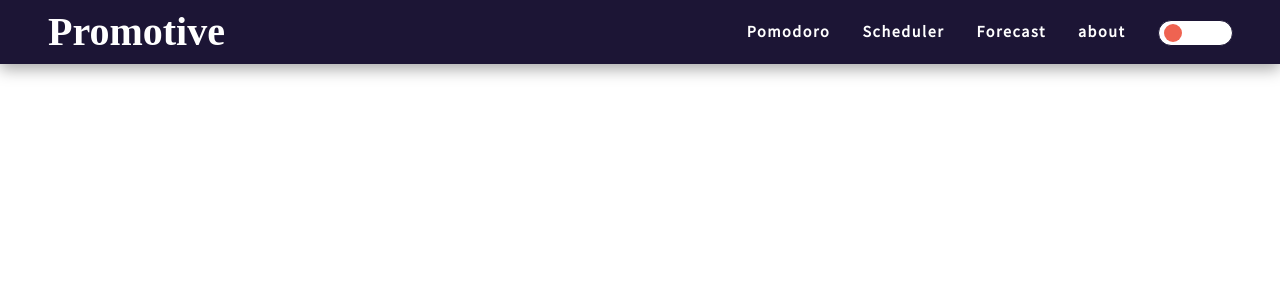
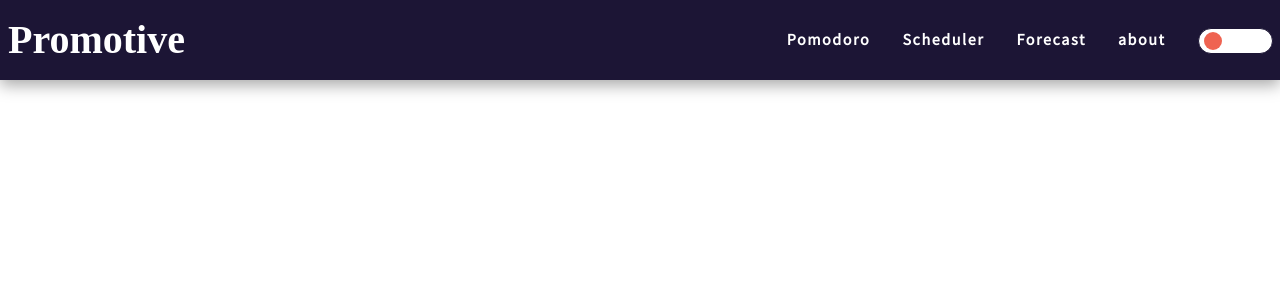
Before and after one commit to devfrankkim/Promotive, a React (Create React App) app: page / in a window 1280 px wide. Shown: the top 300 px of the page. Built offline with nearby package versions, Linux system fonts and the light colour scheme; no server answers.

Commit message:
style: Navbar

```diff
--- a/src/components/DarkMode/index.tsx
+++ b/src/components/DarkMode/index.tsx
@@ -32,6 +32,9 @@ const DarkMode = () => {
 export default DarkMode;
 
 const Wrapper = styled.div<TDarkMode>`
+  :hover {
+    opacity: 0.7;
+  }
   span {
     user-select: none;
     position: relative;
@@ -111,7 +114,7 @@ const Wrapper = styled.div<TDarkMode>`
     display: flex; /* NEW, Spec - Firefox, Chrome, Opera */
 
     opacity: ${(props) => props.darkMode && 0};
-    transition: 0.3s;
+    transition: 0.1s;
     font-size: 0.6rem;
     background: ${palette.orange};
 
--- a/src/layouts/Header/index.tsx
+++ b/src/layouts/Header/index.tsx
@@ -83,19 +83,23 @@ export default Header;
 const Wrapper = styled.div<TDarkMode>`
   background: ${palette.darkPurple};
   color: ${palette.white};
-  padding: 0.5rem 3rem;
+  padding: 1rem 0.5rem;
   font-weight: bold;
   ${boxShadow.type3};
 
   .logo {
     font-family: "Pacifico", cursive;
     font-style: normal;
-    font-size: 40px;
+    font-size: 25px;
     cursor: pointer;
 
     :hover {
       color: ${(props) =>
         props.darkMode ? `${palette.lightPurple}` : `${palette.orange}`};
+    }
+
+    @media ${TABLET} {
+      font-size: 40px;
     }
   }
 
@@ -174,7 +178,7 @@ const BurgerButton = styled.button<TDarkMode>`
   background: none;
   border: none;
   color: white;
-  font-size: 1.5rem;
+  font-size: 1.1rem;
   outline: none;
 
   :hover {
```
